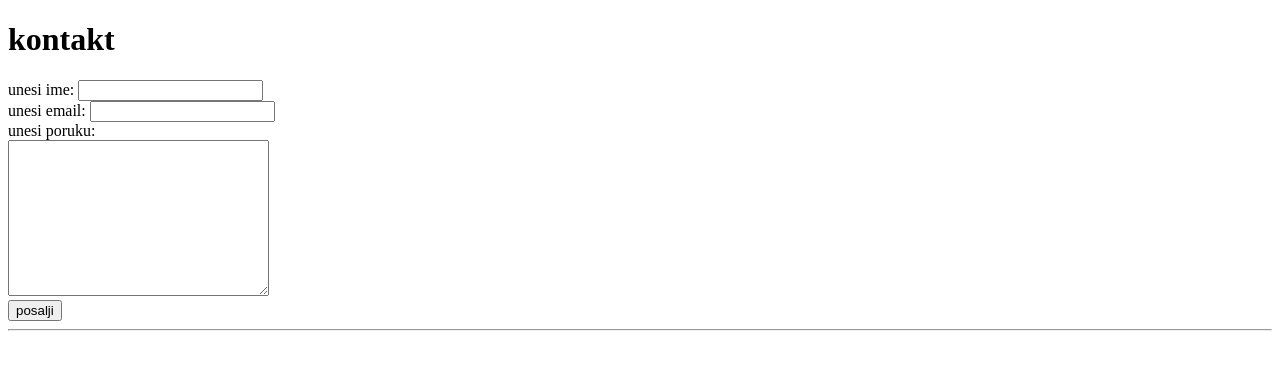
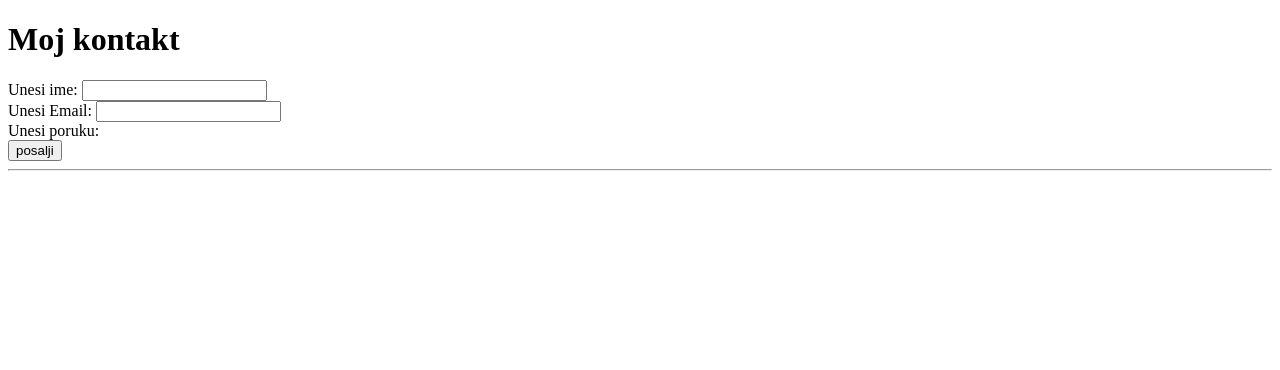
Before and after one commit to Laki2776/PrimenaRacunara-LazarS, a plain HTML site: page kontakt.html in a window 1280 px wide. Drawn offline with Linux system fonts and the light colour scheme.

Commit message:
Add files via upload

```diff
--- a/kontakt.html
+++ b/kontakt.html
@@ -6,16 +6,16 @@
     <title>Document</title>
 </head>
 <body>
-    <h1>kontakt</h1>
-    <form action="">
-        <label>unesi ime:</label>
-        <input type="text"name = "tvojeime"><br>
-        <label>unesi email:</label>
-        <input type="email" name="tvojemail"><br>
-        <label>unesi poruku:</label><br>
-        <textarea name="TextPoruke" id="" cols="30" rows="10"></textarea><br>
-        <input type="submit" value="posalji">
-    </form>
-    <hr>
+    <h1>Moj kontakt</h1>
+    <form action="mailto: randomemail@gmail.com">
+    <label>Unesi ime:</label>
+    <input type="text" name="ime" id=""><br>
+    <label>Unesi Email:</label>
+    <input type="text" name="Email" id=""><br>
+    <label>Unesi poruku:</label><br>
+    <input type="submit" value="posalji">
+</form>
+<hr>
+<a href="file:///C:/Users/sspo-ucenik07/Documents/lazars/sajt/index.html"></a>
 </body>
 </html>
```
